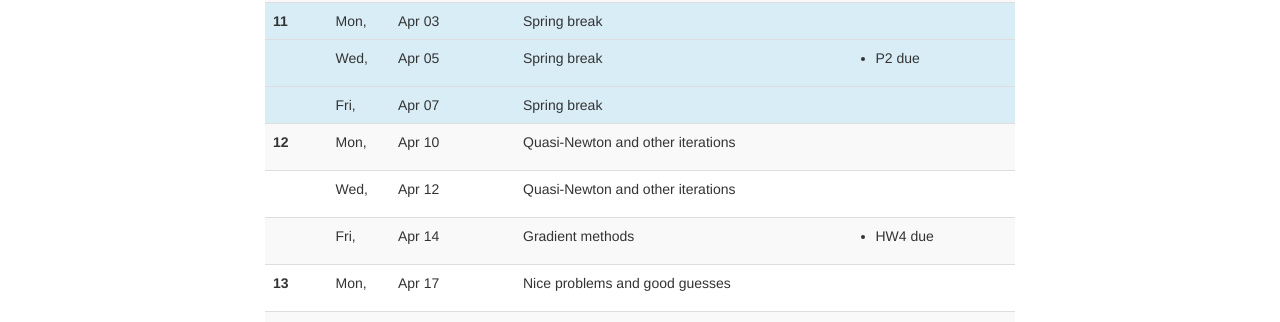
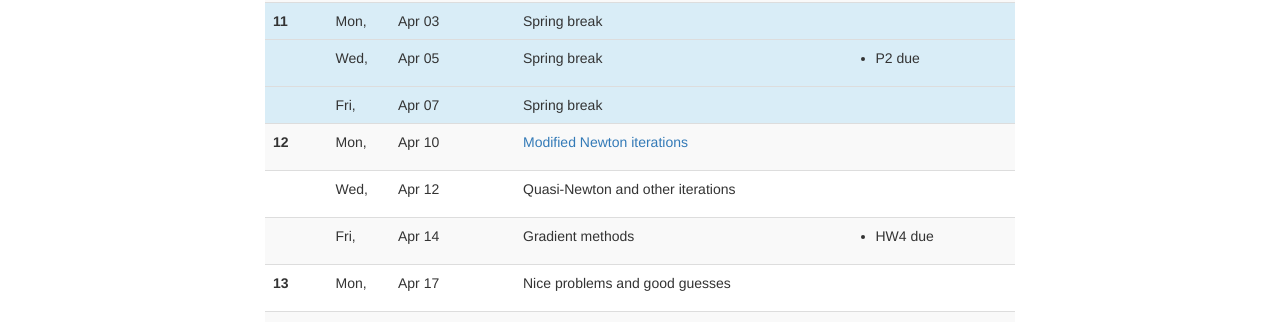
Before and after one commit to dbindel/cs4220-s17, a Jekyll site: the page built from web/schedule.html, in a window 1280 px wide and 900 px high, scrolled down 1652 px. Shown: the part 126-448 px from the top of the window. Built offline with Jekyll 4.4.1, drawn with Linux system fonts in a browser that asks for light colours; nearby versions of some CDN libraries.

```diff
--- a/web/_data/hw.yml
+++ b/web/_data/hw.yml
@@ -29,7 +29,8 @@
   support: [proj2.tgz, proj2.zip]
 -
   desc: HW 4
-  due: 2017-04-14
+  due: 2017-04-17
+  file: hw4
 -
   desc: Project 3
   due: 2017-04-28
--- a/web/_data/lectures.yml
+++ b/web/_data/lectures.yml
@@ -179,7 +179,8 @@
 #
 -
   date: 2017-04-10
-  info: Quasi-Newton and other iterations
+  info: Modified Newton iterations
+  notes: 2017-04-10.pdf
 -
   date: 2017-04-12
   info: Quasi-Newton and other iterations
```
